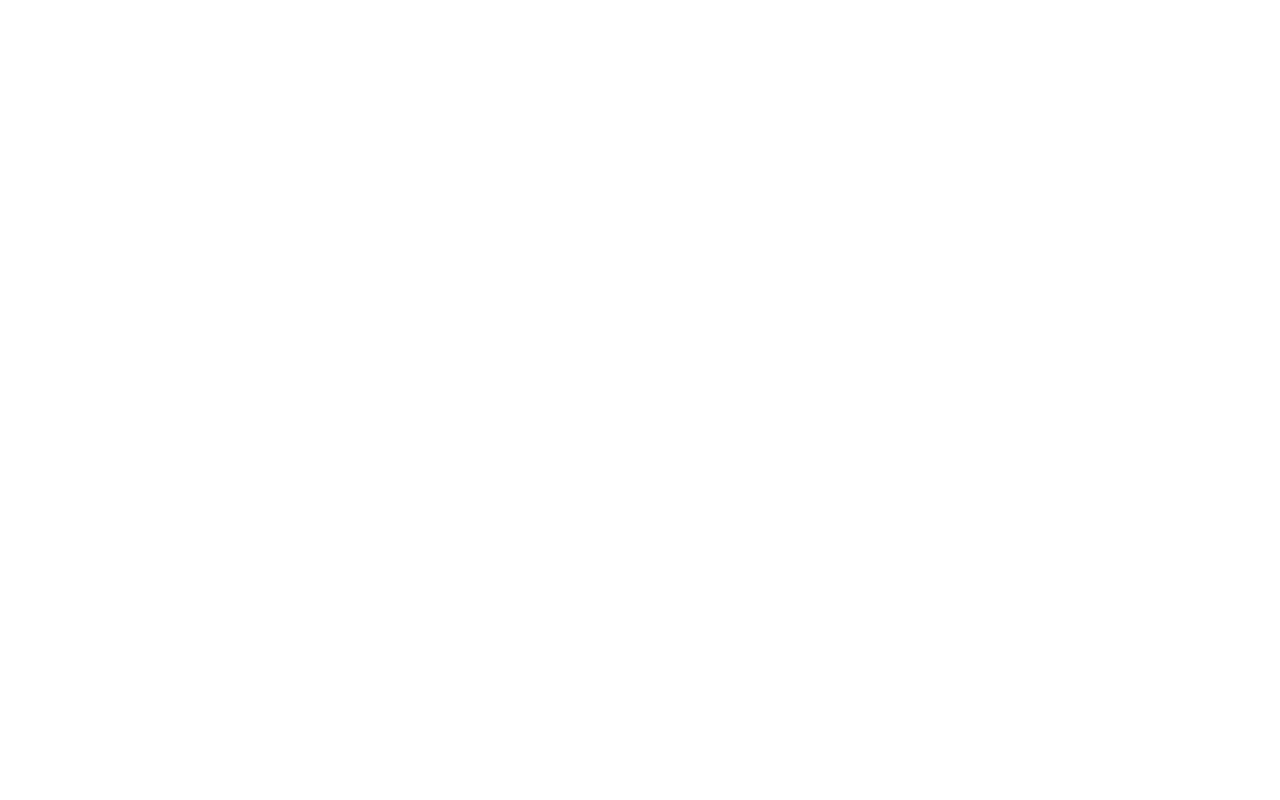
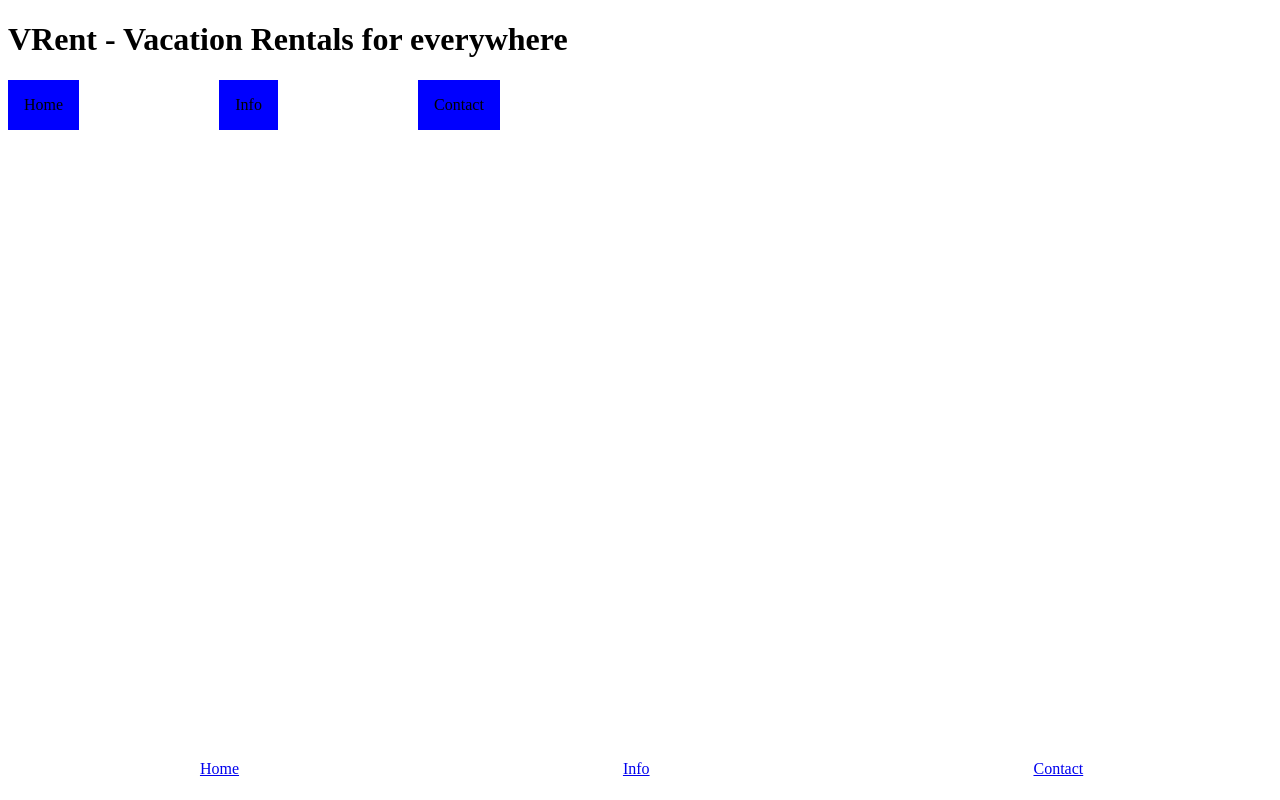
Before and after one commit to X3llus/JavaScriptModuleThree, a website: page frontend/index.html in a window 1280 px wide. Drawn offline with Linux system fonts and the light colour scheme.

Commit message:
basic frontend setup

```diff
--- a/frontend/css/master.css
+++ b/frontend/css/master.css
@@ -0,0 +1,22 @@
+nav {
+  display: flex;
+  justify-content: space-between;
+  width: 50%;
+  text-decoration: none;
+}
+
+nav a {
+  text-decoration: none;
+  color: black;
+  background-color: blue;
+  padding: 1em;
+}
+
+footer {
+  position: absolute;
+  bottom: 0;
+  height: 2.5rem;
+  display: flex;
+  justify-content: space-around;
+  width: 99%;
+}
--- a/frontend/index.html
+++ b/frontend/index.html
@@ -2,11 +2,27 @@
 <html lang="en" dir="ltr">
   <head>
     <meta charset="utf-8">
-    <title></title>
+    <title>Home</title>
     <link rel="stylesheet" href="./css/master.css">
     <script src="./javascript/index.js" charset="utf-8" defer></script>
   </head>
   <body>
+    <header>
+      <h1>VRent - Vacation Rentals for everywhere</h1>
+      <nav>
+        <a href="/" id="active">Home</a>
+        <a href="/info">Info</a>
+        <a href="mailto:contact@vrent.com?subject=feedback">Contact</a>
+        <div id='account'></div>
+      </nav>
+    </header>
+    <main>
 
+    </main>
+    <footer>
+      <a href="/">Home</a>
+      <a href="/info">Info</a>
+      <a href="mailto:contact@vrent.com?subject=feedback">Contact</a>
+    </footer>
   </body>
 </html>
```
